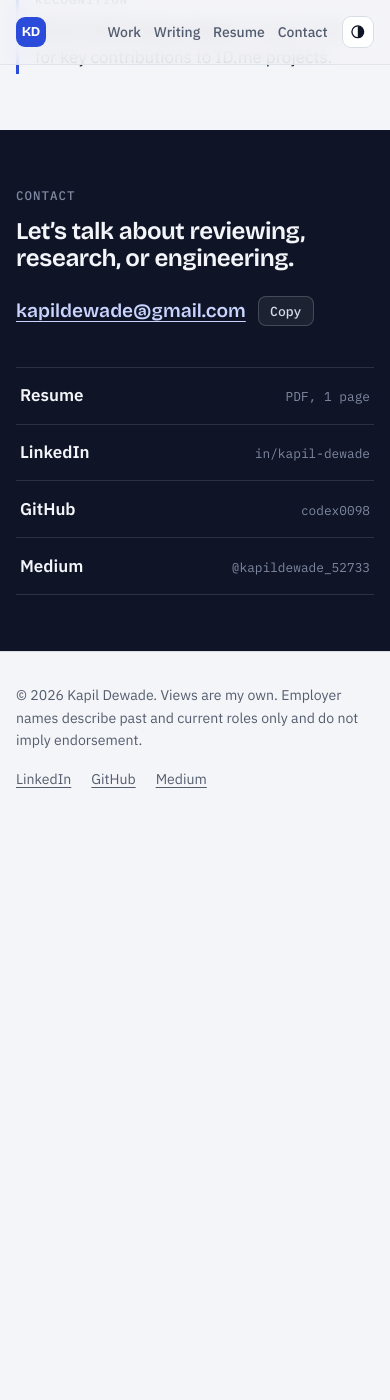
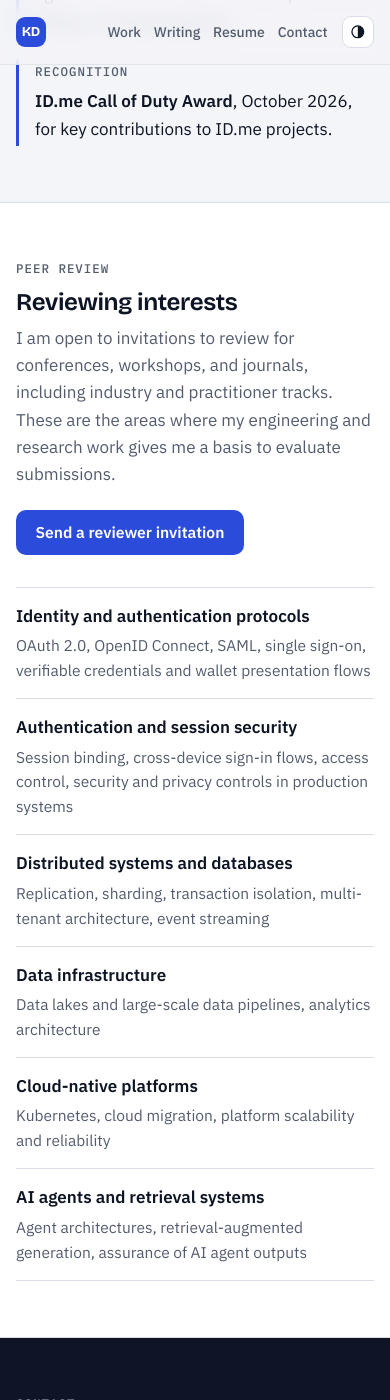
Before and after one commit to codex0098/codex0098.github.io, a Jekyll site: the page built from index.html, in a window 390 px wide and 1400 px high, scrolled down 6186 px. Built offline with Jekyll 4.4.1, drawn with Linux system fonts in a browser that asks for light colours; before the commit the page ends 7016 px from its top, so only the background shows below that; some of the changed text lies outside the part shown.

Commit message:
Add reviewing interests, booking and contact card, richer search data
- Reviewing interests section driven by _data/reviewing.yml, with a
  reviewer-invitation email template
- Booking link and downloadable vCard in the contact section
- Name as the page's h1; Article authorship data on /writing/
- Optional Google Search Console verification via _config.yml

Co-Authored-By: Claude Opus 5.5 <noreply@anthropic.com>
Claude-Session: https://claude.ai/code/session_01Gccmt4qcM2jEWica3i2mJ8

```diff
--- a/_config.yml
+++ b/_config.yml
@@ -18,6 +18,10 @@ links:
   linkedin: https://www.linkedin.com/in/kapil-dewade/
   github: https://github.com/codex0098
   medium: https://medium.com/@kapildewade_52733
+  booking: https://koalendar.com/e/meet-with-kapil
+
+# Paste the code from Google Search Console here (the content="..." value only).
+google_site_verification: ""
 
 resume: /Kapil-Dewade-Resume.pdf
 
--- /dev/null
+++ b/_data/reviewing.yml
@@ -0,0 +1,13 @@
+# Topics I can review. Shown in the "Reviewing" section of the home page.
+- area: Identity and authentication protocols
+  detail: OAuth 2.0, OpenID Connect, SAML, single sign-on, verifiable credentials and wallet presentation flows
+- area: Authentication and session security
+  detail: Session binding, cross-device sign-in flows, access control, security and privacy controls in production systems
+- area: Distributed systems and databases
+  detail: Replication, sharding, transaction isolation, multi-tenant architecture, event streaming
+- area: Data infrastructure
+  detail: Data lakes and large-scale data pipelines, analytics architecture
+- area: Cloud-native platforms
+  detail: Kubernetes, cloud migration, platform scalability and reliability
+- area: AI agents and retrieval systems
+  detail: Agent architectures, retrieval-augmented generation, assurance of AI agent outputs
--- a/_layouts/default.html
+++ b/_layouts/default.html
@@ -14,6 +14,9 @@
   <meta name="description" content="{{ meta_description | escape }}">
   <meta name="author" content="{{ site.author.name }}">
   <link rel="canonical" href="{{ canonical }}">
+  {%- if site.google_site_verification and site.google_site_verification != "" %}
+  <meta name="google-site-verification" content="{{ site.google_site_verification }}">
+  {%- endif %}
   <meta name="color-scheme" content="light dark">
   <meta name="theme-color" content="#f4f5f8" media="(prefers-color-scheme: light)">
   <meta name="theme-color" content="#0b0f19" media="(prefers-color-scheme: dark)">
@@ -53,11 +56,50 @@
     "name": "{{ site.author.name }}",
     "url": "{{ site.url }}/",
     "email": "mailto:{{ site.email }}",
+    "description": "{{ site.description | strip_newlines | strip }}",
     "jobTitle": "{{ site.author.role }}",
     "worksFor": { "@type": "Organization", "name": "{{ site.author.employer }}" },
     "homeLocation": { "@type": "Place", "name": "{{ site.author.location }}" },
+    "contactPoint": { "@type": "ContactPoint", "contactType": "professional inquiries", "email": "{{ site.email }}", "url": "{{ site.links.booking }}" },
     "knowsAbout": ["Identity and access management", "OAuth 2.0", "OpenID Connect", "SAML", "Multi-tenant architecture", "Distributed systems", "Kubernetes", "Event streaming", "Data pipelines", "AI agents", "Retrieval-augmented generation"],
     "sameAs": ["{{ site.links.linkedin }}", "{{ site.links.github }}", "{{ site.links.medium }}"]
+  }
+  </script>
+  {%- endif %}
+  {%- if page.url == "/writing/" %}
+  {%- assign writing_ld = site.data.writing | sort: "date" | reverse %}
+  <script type="application/ld+json">
+  {
+    "@context": "https://schema.org",
+    "@type": "CollectionPage",
+    "name": "Writing and research by {{ site.author.name }}",
+    "url": "{{ site.url }}/writing/",
+    "author": { "@type": "Person", "name": "{{ site.author.name }}", "url": "{{ site.url }}/" },
+    "mainEntity": {
+      "@type": "ItemList",
+      "itemListElement": [
+        {%- for w in writing_ld %}
+        {
+          "@type": "ListItem",
+          "position": {{ forloop.index }},
+          "item": {
+            "@type": "Article",
+            "headline": {{ w.title | jsonify }},
+            "url": {{ w.url | jsonify }},
+            "datePublished": "{{ w.date | date: '%Y-%m-%d' }}",
+            "description": {{ w.summary | strip_newlines | strip | jsonify }},
+            "keywords": {{ w.topics | join: ", " | jsonify }},
+            "author": [
+              { "@type": "Person", "name": "{{ site.author.name }}", "url": "{{ site.url }}/" }
+              {%- for c in w.coauthors %},
+              { "@type": "Person", "name": {{ c | jsonify }} }
+              {%- endfor %}
+            ]
+          }
+        }{% unless forloop.last %},{% endunless %}
+        {%- endfor %}
+      ]
+    }
   }
   </script>
   {%- endif %}
--- a/assets/css/site.css
+++ b/assets/css/site.css
@@ -191,7 +191,8 @@ code { font-family: var(--font-mono); }
 }
 .dot { flex: none; width: 0.5rem; height: 0.5rem; border-radius: 50%; background: #1f9d63; box-shadow: 0 0 0 3px color-mix(in srgb, #1f9d63 22%, transparent); }
 @media (max-width: 480px) { .kicker { border-radius: 12px; font-size: 0.85rem; } }
-.hero h1 { font-size: var(--step-3); font-weight: 650; letter-spacing: -0.025em; margin-top: 1.25rem; max-width: 18ch; }
+.hero-name { font-family: var(--font-mono); font-size: 0.95rem; font-weight: 500; letter-spacing: 0.04em; color: var(--accent); margin-top: 1.4rem; }
+.hero-statement { font-family: var(--font-display); color: var(--ink); line-height: 1.12; text-wrap: balance; font-size: var(--step-3); font-weight: 650; letter-spacing: -0.025em; margin-top: 0.5rem; max-width: 18ch; }
 .lede { margin-top: 1.25rem; font-size: var(--step-1); line-height: 1.55; color: var(--muted); max-width: 38rem; }
 .hero-actions { display: flex; flex-wrap: wrap; gap: 0.75rem; margin-top: 2rem; }
 
@@ -334,6 +335,22 @@ a:hover .ext { transform: translate(2px, -2px); color: var(--accent); }
 .fact p:not(.eyebrow) { color: var(--ink); }
 @media (max-width: 640px) { .facts { grid-template-columns: minmax(0, 1fr); } }
 
+/* Hero note */
+.hero-note { margin-top: 1.25rem; font-size: 0.95rem; }
+.hero-note a { font-weight: 600; text-decoration: none; }
+.hero-note a:hover { text-decoration: underline; }
+
+/* Reviewing */
+.reviewing-grid { display: grid; grid-template-columns: minmax(0, 0.9fr) minmax(0, 1.1fr); gap: clamp(2rem, 5vw, 4rem); align-items: start; }
+.reviewing-grid .section-head { margin-bottom: 0; }
+.reviewing-grid .btn { justify-self: start; margin-top: 0.75rem; }
+.section-intro { color: var(--muted); max-width: 32rem; }
+.interests { margin: 0; border-top: 1px solid var(--line); }
+.interests > div { padding: 0.95rem 0; border-bottom: 1px solid var(--line); display: grid; gap: 0.2rem; }
+.interests dt { font-weight: 600; }
+.interests dd { margin: 0; color: var(--muted); font-size: 0.97rem; }
+@media (max-width: 820px) { .reviewing-grid { grid-template-columns: minmax(0, 1fr); } }
+
 /* Contact */
 .contact { background: var(--tok-bg); color: var(--tok-ink); }
 .contact h2 { color: #f3f5fa; font-size: var(--step-2); font-weight: 650; letter-spacing: -0.02em; margin-top: 0.75rem; max-width: 22ch; }
@@ -348,6 +365,11 @@ a:hover .ext { transform: translate(2px, -2px); color: var(--accent); }
 }
 .copy-btn:hover { background: rgb(255 255 255 / 0.12); }
 .copy-status { font-family: var(--font-mono); font-size: 0.8rem; color: var(--seg-s); }
+.contact-actions { display: flex; flex-wrap: wrap; gap: 0.75rem; margin-top: 1.5rem; }
+.btn-light { background: #f3f5fa; color: #0b0f19; }
+.btn-light:hover { background: #ffffff; }
+.btn-outline-light { color: #f3f5fa; border-color: rgb(255 255 255 / 0.3); }
+.btn-outline-light:hover { background: rgb(255 255 255 / 0.08); }
 .contact-links { list-style: none; margin: 0; padding: 0; border-top: 1px solid rgb(255 255 255 / 0.12); }
 .contact-links a {
   display: flex; justify-content: space-between; align-items: baseline; gap: 1rem;
@@ -415,6 +437,7 @@ a:hover .ext { transform: translate(2px, -2px); color: var(--accent); }
   .hero-copy > :nth-child(2) { animation-delay: 0.05s; }
   .hero-copy > :nth-child(3) { animation-delay: 0.1s; }
   .hero-copy > :nth-child(4) { animation-delay: 0.15s; }
+  .hero-copy > :nth-child(5), .hero-copy > :nth-child(6) { animation-delay: 0.2s; }
   .token { animation-delay: 0.2s; }
 }
 @keyframes rise { from { transform: translateY(10px); } to { transform: none; } }
--- a/index.html
+++ b/index.html
@@ -10,12 +10,14 @@ body_class: page-home
   <div class="wrap hero-grid">
     <div class="hero-copy">
       <p class="kicker"><span class="dot" aria-hidden="true"></span><span>Member of Technical Staff at ID.me · San Francisco Bay Area</span></p>
-      <h1 id="hero-title">I build identity, authentication, and the distributed systems behind them.</h1>
+      <h1 id="hero-title" class="hero-name">Kapil Dewade</h1>
+      <p class="hero-statement">I build identity, authentication, and the distributed systems behind them.</p>
       <p class="lede">More than 14 years in software engineering and technical leadership, across identity and access management, multi-tenant platforms, cloud infrastructure, data pipelines, and AI agent systems.</p>
       <div class="hero-actions">
         <a class="btn btn-primary" href="{{ site.resume | prepend: site.baseurl }}" download>Download resume<span class="btn-meta">PDF</span></a>
         <a class="btn btn-ghost" href="{{ site.baseurl }}/writing/">Read my writing</a>
       </div>
+      <p class="hero-note"><a href="#reviewing">Open to peer-review invitations <span aria-hidden="true">→</span></a></p>
     </div>
 
     <figure class="token" aria-labelledby="token-cap">
@@ -167,6 +169,25 @@ body_class: page-home
   </div>
 </section>
 
+<section class="section section-alt" id="reviewing" aria-labelledby="reviewing-title">
+  <div class="wrap reviewing-grid">
+    <div class="section-head">
+      <p class="eyebrow">Peer review</p>
+      <h2 id="reviewing-title">Reviewing interests</h2>
+      <p class="section-intro">I am open to invitations to review for conferences, workshops, and journals, including industry and practitioner tracks. These are the areas where my engineering and research work gives me a basis to evaluate submissions.</p>
+      <a class="btn btn-primary" href="mailto:{{ site.email }}?subject=Reviewer%20invitation&amp;body=Hello%20Kapil%2C%0D%0A%0D%0AVenue%20and%20track%3A%0D%0ASubmission%20topics%3A%0D%0ANumber%20of%20papers%3A%0D%0AReview%20deadline%3A%0D%0A">Send a reviewer invitation</a>
+    </div>
+    <dl class="interests">
+      {%- for r in site.data.reviewing %}
+      <div>
+        <dt>{{ r.area }}</dt>
+        <dd>{{ r.detail }}</dd>
+      </div>
+      {%- endfor %}
+    </dl>
+  </div>
+</section>
+
 <section class="section contact" id="contact" aria-labelledby="contact-title">
   <div class="wrap contact-grid">
     <div>
@@ -177,6 +198,10 @@ body_class: page-home
         <button type="button" class="copy-btn" data-copy="{{ site.email }}" aria-describedby="copy-status">Copy</button>
         <span id="copy-status" class="copy-status" role="status" aria-live="polite"></span>
       </p>
+      <div class="contact-actions">
+        <a class="btn btn-light" href="{{ site.links.booking }}" rel="noopener">Book a 30-minute call</a>
+        <a class="btn btn-outline-light" href="{{ site.baseurl }}/kapil-dewade.vcf" download>Save contact</a>
+      </div>
     </div>
     <ul class="contact-links">
       <li><a href="{{ site.resume | prepend: site.baseurl }}" download><span>Resume</span><span class="cl-meta">PDF, 1 page</span></a></li>
```
Also changed, not shown: README.md, 1 other file.
